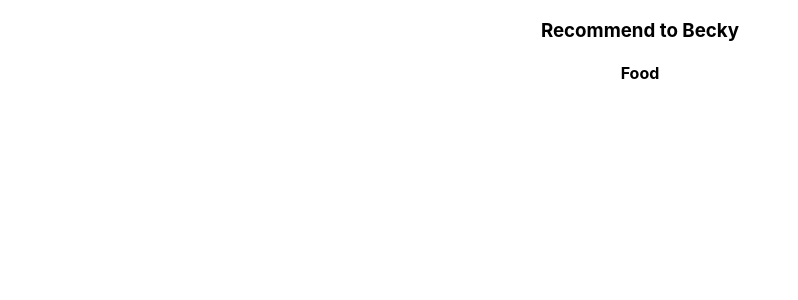
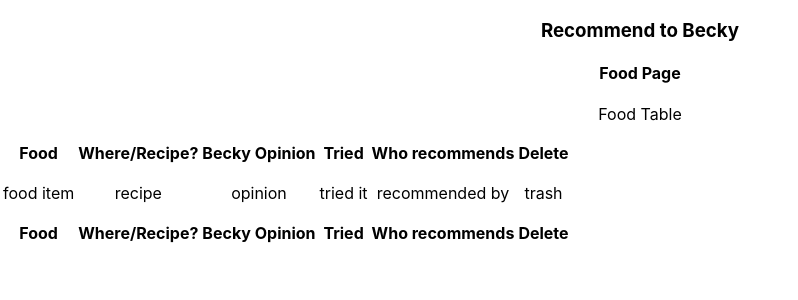
Before and after one commit to Beckster6211/firebase-recommend-to-becky-food, a React (Create React App) app: page / in a window 1280 px wide. Shown: the top 300 px of the page, without its empty margins (0-798 px from the left). Built offline with nearby package versions, Linux system fonts and the light colour scheme; no server answers; the database is empty.

Commit message:
created table and started use effect to fill

```diff
--- a/package.json
+++ b/package.json
@@ -6,6 +6,7 @@
     "@testing-library/jest-dom": "^5.16.5",
     "@testing-library/react": "^13.4.0",
     "@testing-library/user-event": "^13.5.0",
+    "firebase": "^9.19.1",
     "react": "^18.2.0",
     "react-dom": "^18.2.0",
     "react-scripts": "5.0.1",
--- a/src/App.js
+++ b/src/App.js
@@ -1,10 +1,10 @@
 import "./App.css";
+import Food from "./components/Food/food";
 
 function App() {
   return (
     <div className="App">
-      <h3>Recommend to Becky</h3>
-      <h4>Food</h4>
+      <Food />
     </div>
   );
 }
--- /dev/null
+++ b/src/components/Food/Item/item.js
@@ -0,0 +1,27 @@
+import React from "react";
+
+function Item() {
+  return (
+    <tr>
+      <td>
+        <p>food item</p>
+      </td>
+      <td>
+        <p>recipe</p>
+      </td>
+      <td>
+        <p>opinion</p>
+      </td>
+      <td>
+        <p>tried it</p>
+      </td>
+      <td>
+        <p>recommended by</p>
+      </td>
+      <td>
+        <p>trash</p>
+      </td>
+    </tr>
+  );
+}
+export default Item;
--- /dev/null
+++ b/src/components/Food/Table/table.js
@@ -0,0 +1,47 @@
+import React from "react";
+import Item from "../Item/item";
+
+function FoodTable({ food }) {
+  console.log(food);
+  return (
+    <div className="foodTable">
+      <p>Food Table</p>
+      {/* <p>
+        food item <br />
+        recipe <br />
+        tried <br />
+        opinion <br />
+        (could roll tried and opinion into one column) <br />
+        who recommend <br />
+        delete from table
+      </p> */}
+      <table>
+        <thead>
+          <tr>
+            <th>Food</th>
+            <th>Where/Recipe?</th>
+            <th>Becky Opinion</th>
+            <th>Tried</th>
+            <th>Who recommends</th>
+            <th>Delete</th>
+          </tr>
+        </thead>
+        <tfoot>
+          <tr>
+            <th>Food</th>
+            <th>Where/Recipe?</th>
+            <th>Becky Opinion</th>
+            <th>Tried</th>
+            <th>Who recommends</th>
+            <th>Delete</th>
+          </tr>
+        </tfoot>
+        <tbody>
+          <Item />
+        </tbody>
+      </table>
+    </div>
+  );
+}
+
+export default FoodTable;
--- /dev/null
+++ b/src/components/Food/food.js
@@ -0,0 +1,54 @@
+import React, { useState, useEffect } from "react";
+import FoodTable from "./Table/table";
+import { db } from "../../firebase";
+import { query, collection, onSnapshot } from "firebase/firestore";
+
+function Food() {
+  const [food, setNewFood] = useState([]);
+
+  useEffect(() => {
+    console.log(food);
+    const q = query(collection(db, "Food"));
+    console.log(q);
+    const unsubscribe = onSnapshot(q, (querySnapshot) => {
+      console.log(unsubscribe);
+      let foodArray = [];
+      querySnapshot.forEach((doc) => {
+        foodArray.push({ ...doc.data(), id: doc.id });
+      });
+      console.log(foodArray);
+      setNewFood(foodArray);
+      console.log(food);
+    });
+    return () => unsubscribe();
+  }, []);
+
+  /*
+  // read
+  useEffect(() => {
+    const q = query(collection(db, "todo"));
+    const unsubscribe = onSnapshot(q, (querySnapshot) => {
+      let todosArr = [];
+      querySnapshot.forEach((doc) => {
+        todosArr.push({ ...doc.data(), id: doc.id });
+      });
+      setTodos(todosArr);
+    });
+    return () => unsubscribe();
+  }, []);
+  */
+
+  return (
+    <div className="foodPage">
+      <div>
+        <h3>Recommend to Becky</h3>
+        <h4>Food Page</h4>
+      </div>
+      <div>
+        <FoodTable food={food} />
+      </div>
+    </div>
+  );
+}
+
+export default Food;
--- /dev/null
+++ b/src/firebase.js
@@ -0,0 +1,19 @@
+// Import the functions you need from the SDKs you need
+import { initializeApp } from "firebase/app";
+import { getFirestore } from "firebase/firestore";
+// TODO: Add SDKs for Firebase products that you want to use
+// https://firebase.google.com/docs/web/setup#available-libraries
+
+// Your web app's Firebase configuration
+const firebaseConfig = {
+  apiKey: "AIzaSyD06k4HH_wcghZS2nl28DTdlgy0HkeXNlA",
+  authDomain: "recommend-to-becky-food.firebaseapp.com",
+  projectId: "recommend-to-becky-food",
+  storageBucket: "recommend-to-becky-food.appspot.com",
+  messagingSenderId: "331911545311",
+  appId: "1:331911545311:web:f47084ab301da56b6ec46a",
+};
+
+// Initialize Firebase
+const app = initializeApp(firebaseConfig);
+export const db = getFirestore(app);
```
Also changed, not shown: src/components/dataFile/dataFood.js (added, +54 -0 lines), 1 other file (tests, documents, lock files or other folders).
